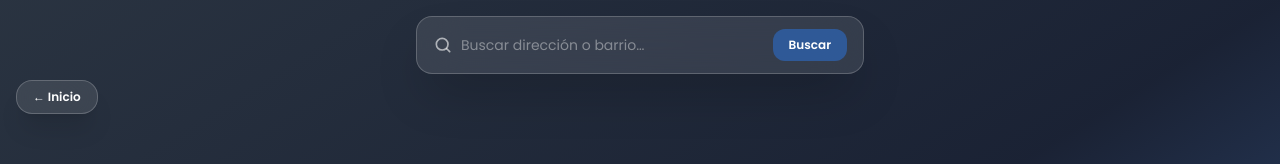
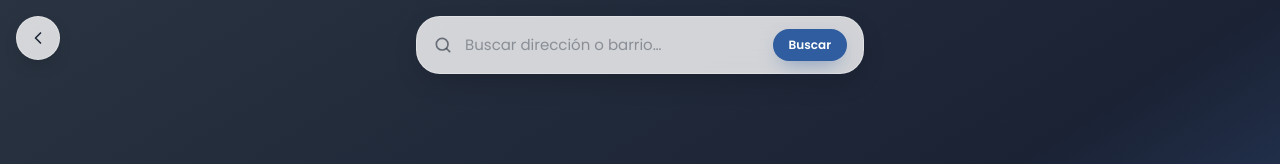
Before and after one commit to Amospad/Locify, a Next.js app in the folder apps/web-cliente/: page /buscar in a window 1280 px wide. Shown: the top 164 px of the page. Built offline with nearby package versions, Linux system fonts and the light colour scheme; no server answers.

Commit message:
mapa listo

```diff
--- a/apps/web-cliente/src/components/MapaParqueaderos.tsx
+++ b/apps/web-cliente/src/components/MapaParqueaderos.tsx
@@ -41,17 +41,20 @@ function crearPin(sede: Sede): HTMLDivElement {
   `;
   el.innerHTML = `
     <div style="
-      background: rgba(20,20,20,0.85);
+      background: #1F2937;
       color: white;
-      padding: 6px 10px;
+      padding: 6px 12px;
       border-radius: 9999px;
       font-size: 12px;
       font-weight: 600;
       white-space: nowrap;
-      box-shadow: 0 4px 12px rgba(0,0,0,0.25);
-      backdrop-filter: blur(8px);
-      border: 1px solid rgba(255,255,255,0.15);
+      box-shadow: 0 8px 20px -8px rgba(0,0,0,0.4);
+      border: 1px solid rgba(255,255,255,0.08);
+      display: flex;
+      align-items: center;
+      gap: 6px;
     ">
+      <span style="display:inline-flex;width:16px;height:16px;border-radius:50%;background:#00C853;align-items:center;justify-content:center;font-size:10px;font-weight:800;color:#fff;">P</span>
       ${new Intl.NumberFormat('es-CO', { style: 'currency', currency: 'COP', maximumFractionDigits: 0 }).format(sede.precioHora)}/h
     </div>
   `;
@@ -272,9 +275,9 @@ export default function MapaParqueaderos({ sedes: sedesProp = [] }: { sedes?: Se
       {/* Barra de búsqueda flotante con glassmorphism */}
       <form
         onSubmit={alBuscar}
-        className="absolute left-1/2 top-4 z-20 flex w-[92%] max-w-md -translate-x-1/2 items-center gap-2 rounded-2xl border border-white/20 bg-white/10 px-4 py-3 shadow-2xl backdrop-blur-xl"
+        className="absolute left-1/2 top-4 z-20 flex w-[92%] max-w-md -translate-x-1/2 items-center gap-3 rounded-[24px] border border-white/30 bg-white/80 px-4 py-3 shadow-[0_10px_30px_-10px_rgba(0,0,0,0.25)] backdrop-blur-md"
       >
-        <svg viewBox="0 0 24 24" className="size-5 shrink-0 text-white/60" fill="none" aria-hidden>
+        <svg viewBox="0 0 24 24" className="size-5 shrink-0 text-grafito/60" fill="none" aria-hidden>
           <circle cx="11" cy="11" r="7" stroke="currentColor" strokeWidth="2" />
           <path d="M20 20 L16.5 16.5" stroke="currentColor" strokeWidth="2" strokeLinecap="round" />
         </svg>
@@ -287,22 +290,25 @@ export default function MapaParqueaderos({ sedes: sedesProp = [] }: { sedes?: Se
           value={consulta}
           onChange={(e) => setConsulta(e.target.value)}
           placeholder="Buscar dirección o barrio…"
-          className="w-full bg-transparent text-sm text-white placeholder:text-white/40 focus:outline-none"
+          className="w-full bg-transparent text-[15px] text-grafito placeholder:text-grafito/40 focus:outline-none"
         />
         <button
           type="submit"
-          className="shrink-0 rounded-xl bg-acero/90 px-4 py-2 text-xs font-semibold text-white backdrop-blur-xl transition-all duration-300 hover:bg-acero hover:scale-105"
+          className="shrink-0 rounded-full bg-acero px-4 py-2 text-xs font-semibold text-white shadow-[0_8px_20px_-8px_rgba(47,93,159,0.6)] transition active:scale-[0.98]"
         >
           Buscar
         </button>
       </form>
 
-      {/* Volver al inicio */}
+      {/* Volver al inicio - ícono circular flotante */}
       <Link
         href="/"
-        className="absolute left-4 top-20 z-20 rounded-2xl border border-white/20 bg-white/10 px-4 py-2 text-xs font-semibold text-white shadow-xl backdrop-blur-xl transition-all duration-300 hover:bg-white/20 hover:scale-105"
+        aria-label="Volver al inicio"
+        className="absolute left-4 top-4 z-20 grid size-11 place-items-center rounded-full border border-white/30 bg-white/80 text-grafito shadow-[0_8px_20px_-8px_rgba(0,0,0,0.25)] backdrop-blur-md transition hover:scale-105 active:scale-95"
       >
-        ← Inicio
+        <svg viewBox="0 0 24 24" className="size-5" fill="none" stroke="currentColor" strokeWidth="2" strokeLinecap="round" strokeLinejoin="round">
+          <path d="M15 18l-6-6 6-6" />
+        </svg>
       </Link>
 
       {/* Centrar en mi ubicación (botón flotante) con glassmorphism */}
```
